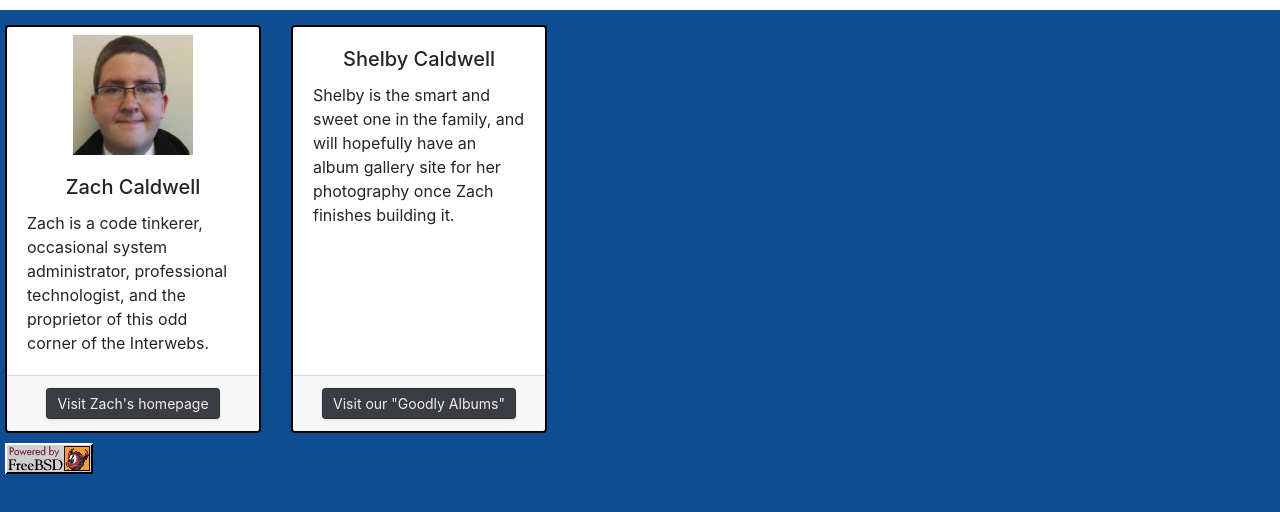
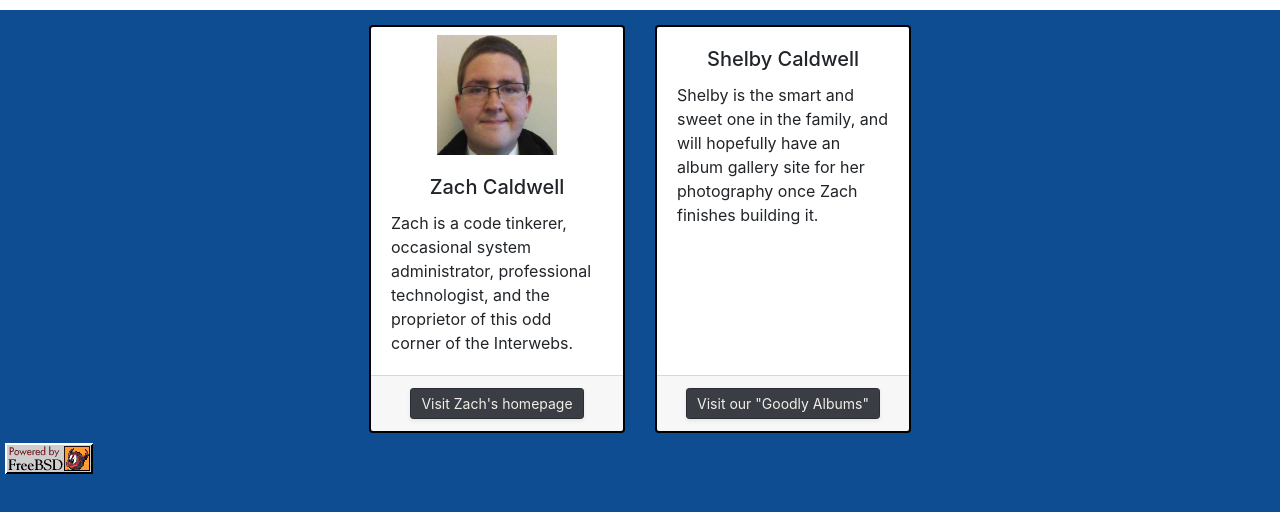
Before and after one commit to caldwellz/caldwellfam-site, a plain HTML site: page index.html in a window 1280 px wide. Shown: the part 46-558 px from the top of the page. Drawn offline with nearby package versions, Linux system fonts and the light colour scheme.

Commit message:
Center profile cards on the page

```diff
--- a/css/main.css
+++ b/css/main.css
@@ -17,7 +17,8 @@ header {
 
 .card-deck {
   padding: 0 5px 5px 5px;
-  margin-right: 0;
+  margin: auto;
+  justify-content: center;
 }
 
 .card {
```
